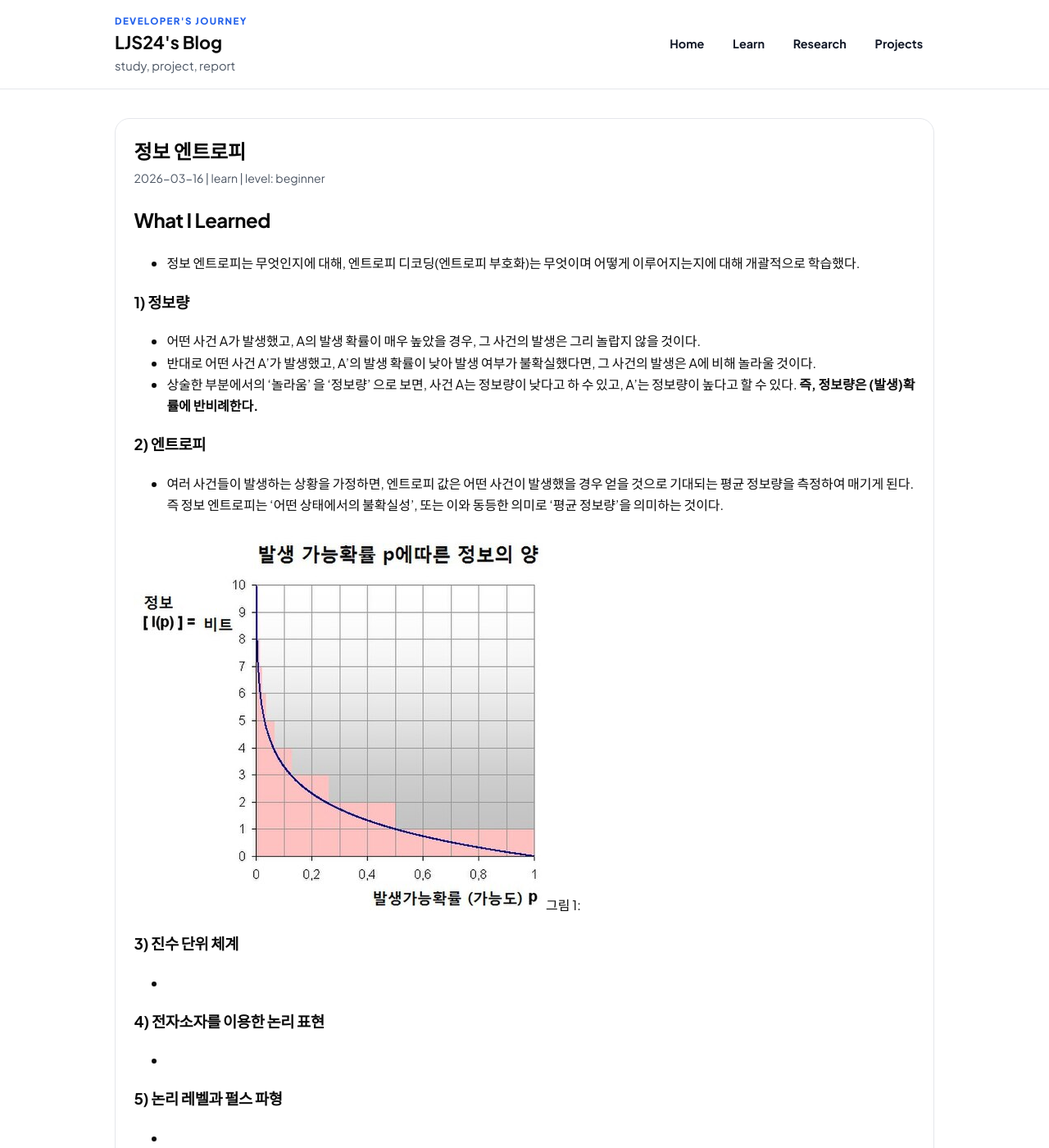
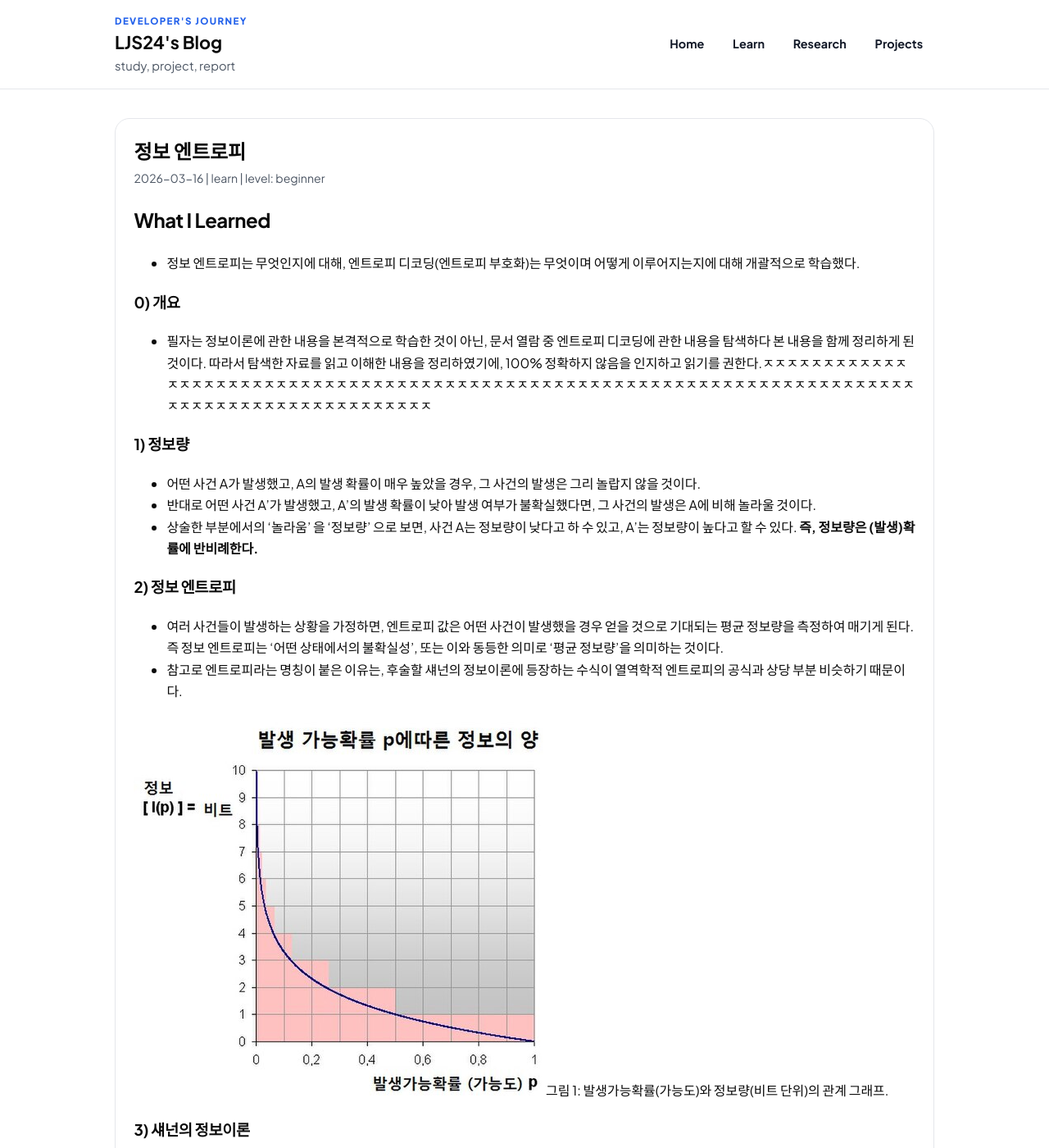
Before and after one commit to LJS24/LJS24.github.io, a Jekyll site: the page built from _posts/learn/2026-03-16-learning-note-정보 엔트로피.md, in a window 1280 px wide and 1400 px high. Shown: the whole window at 82% size. Built offline with Jekyll 4.4.1, drawn with Linux system fonts in a browser that asks for light colours.

Commit message:
content update-learning note

```diff
--- a/_posts/learn/2026-03-16-learning-note-정보 엔트로피.md
+++ b/_posts/learn/2026-03-16-learning-note-정보 엔트로피.md
@@ -11,6 +11,9 @@ summary: "정보 엔트로피 학습내용 정리"
 ## What I Learned
 - 정보 엔트로피는 무엇인지에 대해, 엔트로피 디코딩(엔트로피 부호화)는 무엇이며 어떻게 이루어지는지에 대해 개괄적으로 학습했다.
 
+### 0) 개요
+- 필자는 정보이론에 관한 내용을 본격적으로 학습한 것이 아닌, 문서 열람 중 엔트로피 디코딩에 관한 내용을 탐색하다 본 내용을 함께 정리하게 된 것이다. 따라서 탐색한 자료를 읽고 이해한 내용을 정리하였기에, 100% 정확하지 않음을 인지하고 읽기를 권한다.ㅈㅈㅈㅈㅈㅈㅈㅈㅈㅈㅈㅈㅈㅈㅈㅈㅈㅈㅈㅈㅈㅈㅈㅈㅈㅈㅈㅈㅈㅈㅈㅈㅈㅈㅈㅈㅈㅈㅈㅈㅈㅈㅈㅈㅈㅈㅈㅈㅈㅈㅈㅈㅈㅈㅈㅈㅈㅈㅈㅈㅈㅈㅈㅈㅈㅈㅈㅈㅈㅈㅈㅈㅈㅈㅈㅈㅈㅈㅈㅈㅈㅈㅈㅈㅈㅈㅈㅈㅈㅈㅈㅈㅈㅈㅈㅈ
+
 ### 1) 정보량
 - 어떤 사건 A가 발생했고, A의 발생 확률이 매우 높았을 경우, 그 사건의 발생은 그리 놀랍지 않을 것이다.
 - 반대로 어떤 사건 A'가 발생했고, A'의 발생 확률이 낮아 발생 여부가 불확실했다면, 그 사건의 발생은 A에 비해 놀라울 것이다.
@@ -18,12 +21,15 @@ summary: "정보 엔트로피 학습내용 정리"
 **즉, 정보량은 (발생)확률에 반비례한다.**
 
 
-### 2) 엔트로피
+### 2) 정보 엔트로피
 - 여러 사건들이 발생하는 상황을 가정하면, 엔트로피 값은 어떤 사건이 발생했을 경우 얻을 것으로 기대되는 평균 정보량을 측정하여 매기게 된다. 즉 정보 엔트로피는 '어떤 상태에서의 불확실성', 또는 이와 동등한 의미로 '평균 정보량'을 의미하는 것이다.
+- 참고로 엔트로피라는 명칭이 붙은 이유는, 후술할 섀넌의 정보이론에 등장하는 수식이 열역학적 엔트로피의 공식과 상당 부분 비슷하기 때문이다.
 
  ![그림 1](/assets/images/Entropy_kor.jpg)
- 그림 1:
-### 3) 진수 단위 체계
+ 그림 1: 발생가능확률(가능도)와 정보량(비트 단위)의 관계 그래프.
+
+
+### 3) 섀넌의 정보이론
 -
 
 ### 4) 전자소자를 이용한 논리 표현
```
